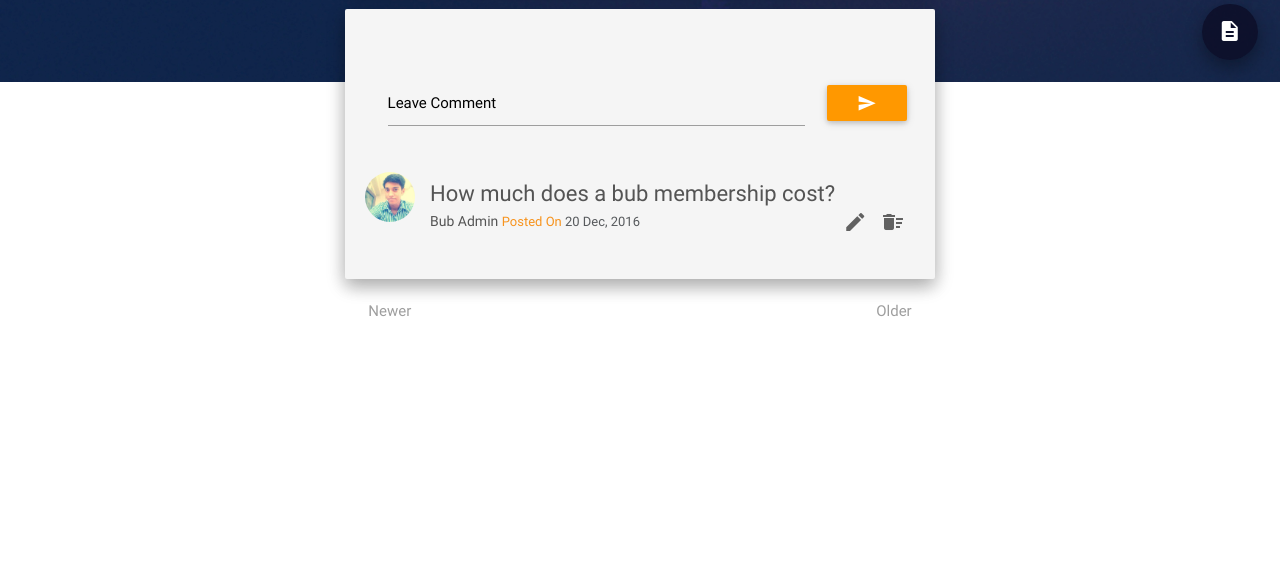
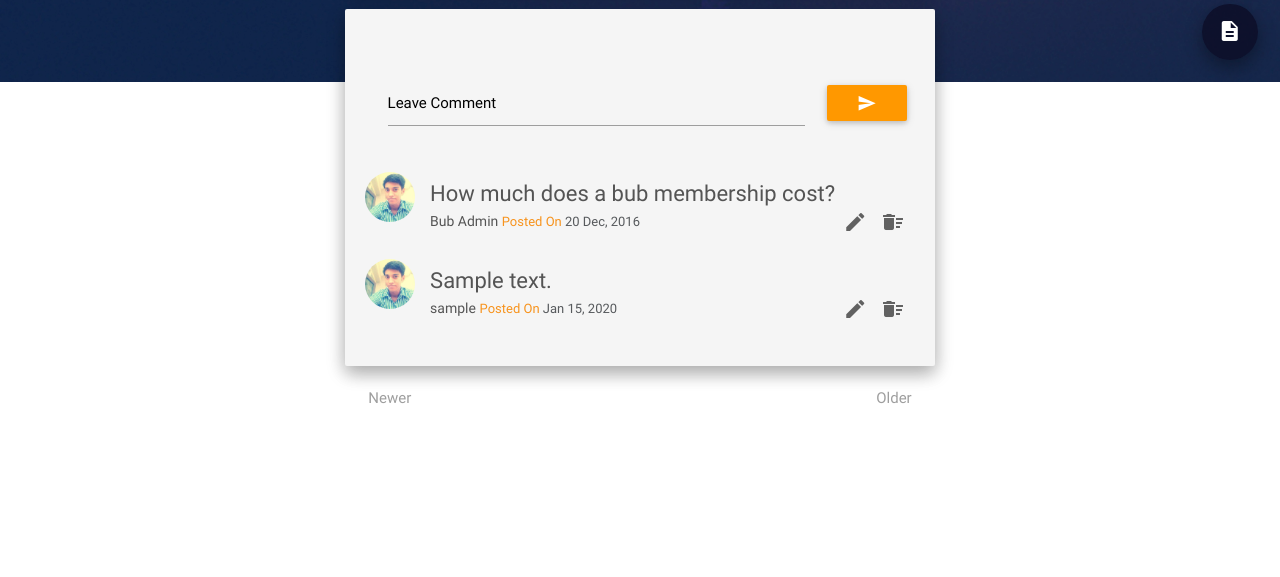
Before and after one commit to sagarchoudhary96/MultiUser-Blog, a Python web app: template templates/post_detail.html in a window 1280 px wide. Shown: the part 718-1295 px from the top of the page. Before the commit the page ends 1034 px from the top, so only its background shows below. Run offline with Jinja, Linux system fonts and the light colour scheme; the template is opened without the code that fills it: most values are stand-ins (such as "Sample title", 1, 10 or a date in 2020); grey boxes marked "Sample" are stand-in pictures; some libraries are stand-ins or nearby versions.

Commit message:
Update: template for handling Comment

```diff
--- a/templates/post_detail.html
+++ b/templates/post_detail.html
@@ -47,13 +47,13 @@
                 <div class="card-content" style="padding-top: 7vh;">
                     <div class="row">
                         <div class="col s12">
-                            <form class="col s12">
+                            <form class="col s12" id="post-comment">
                                 <div class="input-field col s8 m10">
-                                    <textarea id="comment" class="materialize-textarea textarea-nopadding black-text" rows="0"></textarea>
+                                    <textarea id="comment" name="comment" class="materialize-textarea textarea-nopadding black-text" rows="0"></textarea>
                                     <label for="comment" class="label-font black-text">Leave Comment</label>
                                 </div>
                                 <div class="col s4 m2">
-                                    <button class="btn waves-effect waves-ripple orange btn-check">
+                                    <button type="button" onclick="validate_new_comment()" class="btn waves-effect waves-ripple orange btn-check">
                                         <i class="material-icons">send</i>
                                     </button>
                                 </div>
@@ -62,6 +62,8 @@
                         </div>
 
                     </div>
+
+                    <!--Dummy comment-->
                     <div class="row">
                         <div class="col s12">
                             <div class="comment-section">
@@ -91,6 +93,37 @@
                             </div>
                         </div>
                     </div>
+
+                    {% for comment in comments %}
+                    <div class="row">
+                        <div class="col s12">
+                            <div class="comment-section">
+                                <div class="image-holder">
+                                    <img src="../assets/images/yuna.jpg" alt="User" />
+                                </div>
+                                <div class="comment-desc">
+                                    <p class="questions">{{comment.content|safe}}</p>
+                                    <div class="user-desv">
+                                        <div class="userlinks">
+                                            <span class="user-name">{{comment.username}}</span>
+                                            <a href="#"> Posted On </a>
+                                            <span class="muted-txt">{{comment.created.strftime("%b %d, %Y")}}</span>
+                                        </div>
+                                        <div class="likes-sec right">
+                                            <a href="">
+                                                <i class="material-icons grey-text text-darken-2">edit</i>
+                                            </a>
+                                            <a href="">
+                                                <i class="material-icons grey-text text-darken-2">delete_sweep</i>
+                                            </a>
+                                        </div>
+                                    </div>
+                                </div>
+                            </div>
+                        </div>
+                    </div>
+
+                    {% endfor %}
 
                 </div>
             </div>
```
